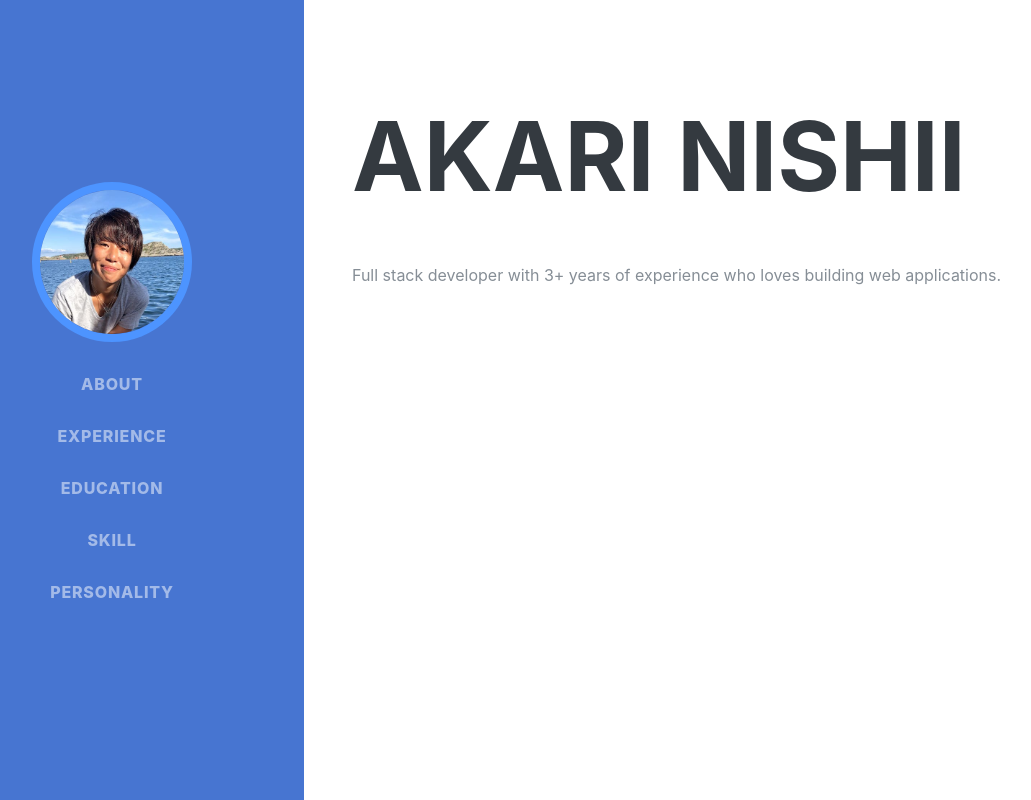
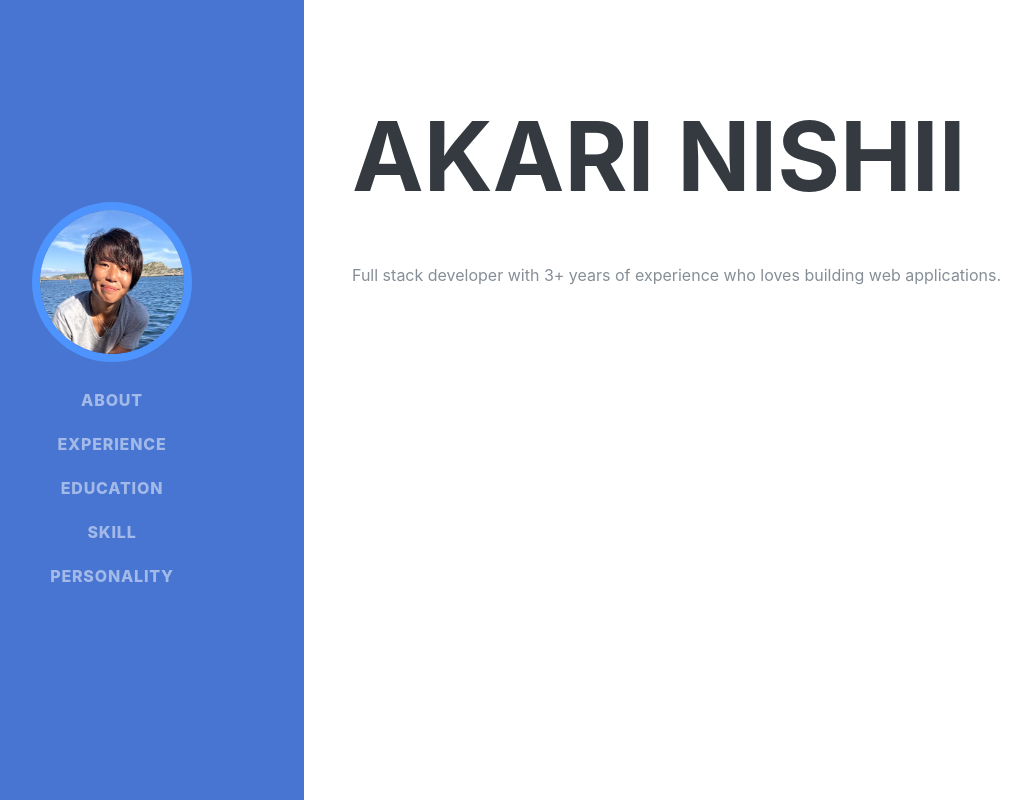
Before and after one commit to Akari0731/akari0731.github.io, a React (Create React App) app: page / in a window 1280 px wide. Shown: the top 800 px of the page, without its empty margins (80-1111 px from the left). Built offline with nearby package versions, Linux system fonts and the light colour scheme; a web font is replaced by a local one.

Commit message:
Adjust height

```diff
--- a/src/components/SideMenu/MenuItem/index.css
+++ b/src/components/SideMenu/MenuItem/index.css
@@ -1,6 +1,6 @@
 .menuItem {
   width: 100%;
-  padding: 1rem 0;
+  padding: 0.75rem 0;
   text-align: center;
   text-decoration: none;
   color: rgba(255, 255, 255, 0.5);
```
